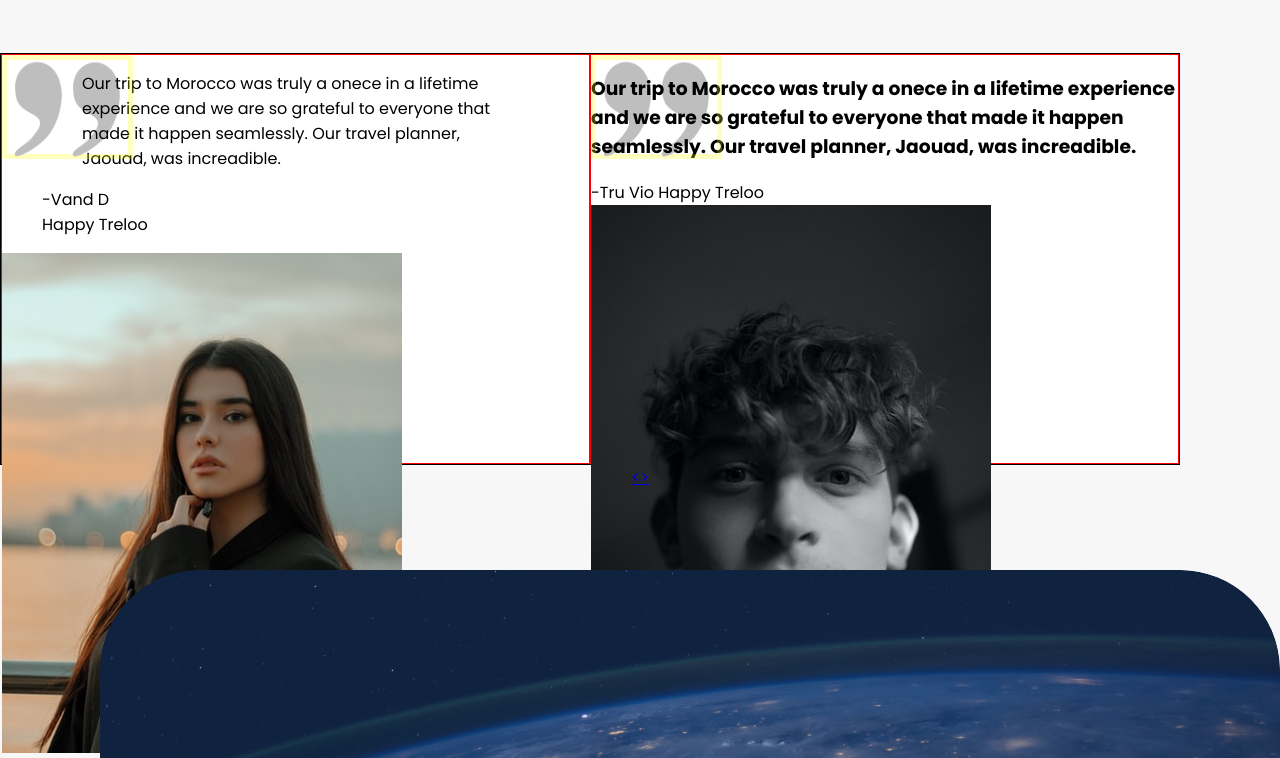
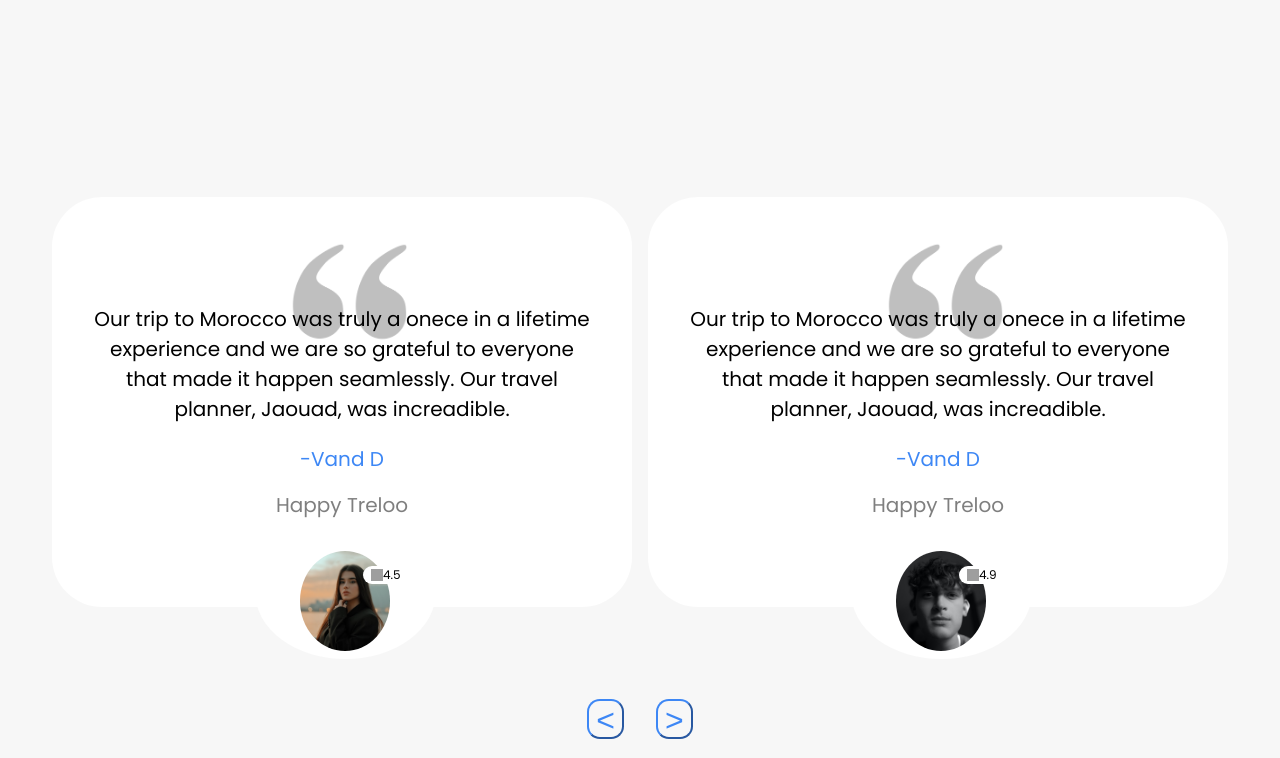
Before and after one commit to MiguelDecode/Coworking, a plain HTML site: page index.html in a window 1280 px wide. Shown: the part 3866-4624 px from the top of the page. Drawn offline with Linux system fonts and the light colour scheme; grey boxes are pictures that could not be loaded.

Commit message:
final model feature-frame-eight

```diff
--- a/css/style.css
+++ b/css/style.css
@@ -843,37 +843,130 @@ body {
 /* Reviews */
 
 .reviews{
-  max-width: 1180px;
+  max-width: 1440px;
+  height: 50.125rem;
+  display: flex;
+  flex-direction: column;
+  align-items: center;
+  justify-content: center;
+}
+
+
+.review-articles-cointainer{
+  background-color: var(--clr-bg);
+  width: 73.75rem;
+  height: 29.0625rem;
+  text-align: center;
+  display: inherit;
+  align-items: center;
+  justify-content: center;
+  margin-bottom: 4rem;
+
+}
+.review-article{
+  display: flex;
+  /* align-items: center;*/
+  justify-content: center;
+  border-radius: 50px;
+  margin-left: 0.5rem;
+  margin-right: 0.5rem;
+  width: 36.25rem;
+  height: 25.625rem;
+  background-color: var(--clr-white);
+  position: relative;
+  font-size: 1.25rem;
+}
+
+.img-quotation{
+  opacity: 25%;
+  position: absolute;
+  top: 2.8rem;
+  left: 40%;
+  transform: rotate(0.5turn);
+  width:8.1875rem;
+  height:6.5rem ;
+  margin-left: auto;
+  margin-right: auto;
+}
+.image-reviewer{
+  width: 50%;
+  /* height: 80%; */
+  object-fit: cover;
+  border-radius: 50%;
+  margin-bottom: 0.5rem;
+  align-self: flex-end;
+  position: relative;
+}
+.container-img-reviewer-rating{
   display: flex;
   justify-content: center;
   align-items: center;
-  border: 1px solid black;
+  background-color: var(--clr-white);
+  width: 11.29rem;
+  height: 8.375rem;
+  position:absolute;
+  top:80%;
+  left:35%;
+  /* bottom: -10%; */
+  border-radius: 75%;
 }
-
 .nav-reviews{
+  display: inherit;
+  justify-content: center;
+  align-items: center;
+ /*  width: 100%; */
+  height: 2.5rem;
+}
+.nav-btn{
+  margin: 1rem;
+  padding-left: auto;
+  padding-right: auto;
+  border-color: var(--clr-blue);
+  color: var(--clr-blue);
+  background-color:var(--clr-bg) ;
+  border-radius:0.8rem;
+  height: 100%;
+  width: 2.3rem;
+  font-size: 2rem;
+}
+.quote-text{
+  color: var(--clr-black);
+}
+.review-section{
   display: flex;
+  padding: 1rem;
+  display: inherit;
+  justify-content: center;
   align-items: center;
-  justify-content: center;
 }
-.review-container{
-  border: 1px solid red;
+.reviewer-name{
+  color: var(--clr-blue);
+  padding-bottom: 1rem;
+}
+.reviewer-from{
+  color: rgba(0, 0, 0, 0.5);
+}
+.rat-container{
+  width: 2.8rem;
+  position: absolute;
+  top: 30%;
+  right: 0;
+  left: 60%;
   background-color: var(--clr-white);
-  width: 50%;
-  height: 25.625rem;
+  border-radius: 35.56rem;
 }
-
-.img-quotation{
-  border: 5px solid yellow;
+.star-img{
+  width: 0.75rem;
+  height: 0.75rem;
+}
+.review{
+  width:31.75rem;
+  font-weight: 500;
+  color: hsla(0, 0%, 0%, 1);
+}
+.rating-container-span{
   display: flex;
   justify-content: center;
   align-items: center;
-  opacity: 25%;
-  position: absolute;
-
-  width:8.1875rem;
-  height:6.5rem ;
+  font-size: 0.75rem;
 }
-#quotation{
-  width:8.1875rem;
-  height:6.5rem ;
-}
--- a/index.html
+++ b/index.html
@@ -207,7 +207,7 @@
         <article class="destination-card" id="card-lakemountain">
           <img id="cov-img"
             src="https://images.unsplash.com/photo-1493246507139-91e8fad9978e?ixlib=rb-1.2.1&ixid=MnwxMjA3fDB8MHxwaG90by1wYWdlfHx8fGVufDB8fHx8&auto=format&fit=crop&w=1770&q=80">
-          <div class="rating-container">
+          <div class\="rating-container">
             <span> <img id="star-img" src="https://cdn-icons-png.flaticon.com/512/1828/1828884.png" alt="star">3.4</span>
           </div>
           <section class="location">
@@ -263,10 +263,9 @@
       </div>
     </section>
       <section class="reviews">
-        <article class="review-container">
-          <div class="img-quotation">
-            <img id="quotation" src="/assets/quote.png" alt="quotation-image" >
-          </div>
+        <div class="review-articles-cointainer">
+          <article class="review-article">
+            <img class="img-quotation"src="/assets/quote.png" alt="quotation-image" >
           <section class="review-section">
             <figure>
               <blockquote class="review">
@@ -279,38 +278,39 @@
           </figure>
           </section>
           <div class="container-img-reviewer-rating">
-            <img src="/assets/van_d.png" alt="image-reviewer">
+            <img class="image-reviewer" src="/assets/van_d.png" alt="image-reviewer" width="100" height="100">
             <div class="rat-container">
-              <span><img id="star-img" src="https://cdn-icons-png.flaticon.com/512/1828/1828884.png" alt="star">
+              <span class="rating-container-span"><img class="star-img" src="https://cdn-icons-png.flaticon.com/512/1828/1828884.png" alt="star">
                 4.5</span>
           </div>
          </div>
         </article>
-        <article class="review-container">
-          <div class="img-quotation">
-            <img id="quotation" src="/assets/quote.png" alt="quotation-image">
-          </div>
+        <article class="review-article">
+            <img class="img-quotation" src="/assets/quote.png" alt="quotation-image">
           <section class="review-section">
-            <h3 class="review-text">
+            <figure>
+              <blockquote class="review">
+               <p class="quote-text">
                 Our trip to Morocco was truly a onece in a lifetime experience and we are so grateful to everyone that made it happen seamlessly. Our travel planner, Jaouad, was increadible.
-            </h3>
-            <span class="reviewer-name">-Tru Vio</span>
+               </p>
+              </blockquote>
+              <figcaption class="reviewer-name">-Vand D</figcaption>
               <span class="reviewer-from">Happy Treloo</span>
+            </figure>
           </section>
           <div class="container-img-reviewer-rating">
-            <img src="/assets/tru.png" alt="image-reviewer">
+            <img class="image-reviewer"src="/assets/tru.png" alt="image-reviewer" width="100" height="100">
             <div class="rat-container">
-              <span><img id="star-img" src="https://cdn-icons-png.flaticon.com/512/1828/1828884.png" alt="star">
+              <span class="rating-container-span"><img class="star-img" src="https://cdn-icons-png.flaticon.com/512/1828/1828884.png" alt="star">
                 4.9</span>
           </div>
         </div>
         </article>
-      </section>
-      <section class="navigation-reviews">
-        <nav class="nav-reviews">
-          <a href="/"> < </a>
-          <a href="/"> > </a>
-        </nav>
+        </div>
+        <div class="nav-reviews">
+          <button class="nav-btn"> < </button>
+          <button class="nav-btn"> > </button>
+        </div>
       </section>
       <section class="register">
         <div class="cajaTexto">
```
Lines whose indentation alone changed are shown as unchanged.
